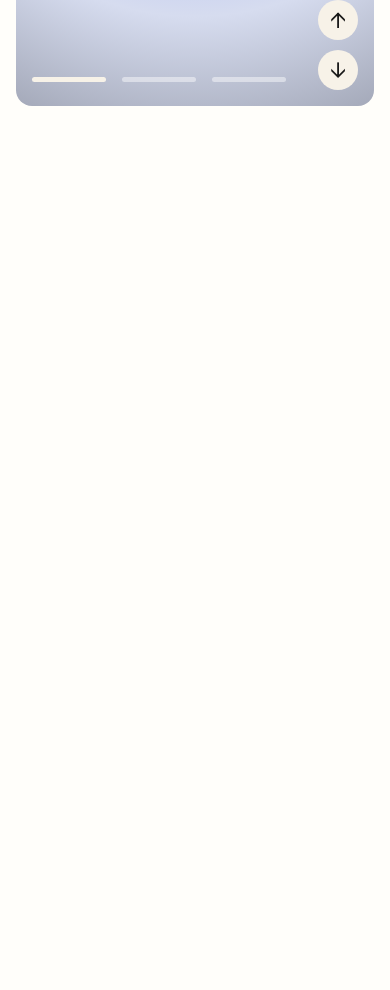
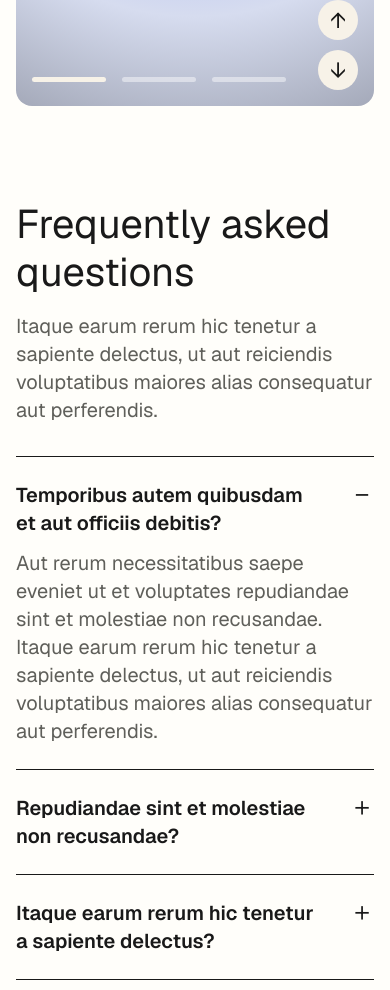
Before and after one commit to SpideyP00L/okta-assignment, a Next.js app: page / in a window 390 px wide. Shown: the part 1458-2448 px from the top of the page. Before the commit the page ends 1594 px from the top, so only its background shows below. Built offline with nearby package versions, Linux system fonts and the light colour scheme.

Commit message:
feat: add responsive FAQ section

```diff
--- a/src/app/page.tsx
+++ b/src/app/page.tsx
@@ -1,6 +1,7 @@
 import { Header } from "@/components/Header/Header";
 import { Hero } from "@/components/Hero/Hero";
 import { QuotesSection } from "@/components/Quotes/QuotesSection";
+import { FAQ } from "@/components/FAQ/FAQ";
 
 import { parseQuotes } from "@/lib/parseQuotes";
 import { getRandomQuotes } from "@/lib/getRandomQuotes";
@@ -17,6 +18,7 @@ export default function Home() {
         <Hero />
 
         <QuotesSection quotes={featuredQuotes} />
+        <FAQ />
       </main>
     </>
   );
--- /dev/null
+++ b/src/components/FAQ/FAQ.tsx
@@ -0,0 +1,56 @@
+import { FAQItem } from "./FAQItem";
+
+import {
+  AccordionGroup,
+  FAQHeading,
+  FAQInner,
+  FAQIntro,
+  FAQSection,
+  FAQSubcopy,
+} from "./faq.styles";
+
+const faqItems = [
+  {
+    question: "Temporibus autem quibusdam et aut officiis debitis?",
+    answer:
+      "Aut rerum necessitatibus saepe eveniet ut et voluptates repudiandae sint et molestiae non recusandae. Itaque earum rerum hic tenetur a sapiente delectus, ut aut reiciendis voluptatibus maiores alias consequatur aut perferendis.",
+  },
+  {
+    question: "Repudiandae sint et molestiae non recusandae?",
+    answer:
+      "Aut rerum necessitatibus saepe eveniet ut et voluptates repudiandae sint et molestiae non recusandae.",
+  },
+  {
+    question: "Itaque earum rerum hic tenetur a sapiente delectus?",
+    answer:
+      "Itaque earum rerum hic tenetur a sapiente delectus, ut aut reiciendis voluptatibus maiores alias consequatur aut perferendis.",
+  },
+];
+
+export function FAQ() {
+  return (
+    <FAQSection>
+      <FAQInner>
+        <FAQIntro>
+          <FAQHeading>Frequently asked questions</FAQHeading>
+
+          <FAQSubcopy>
+            Itaque earum rerum hic tenetur a sapiente delectus, ut aut
+            reiciendis voluptatibus maiores alias consequatur aut perferendis.
+          </FAQSubcopy>
+        </FAQIntro>
+
+        <AccordionGroup>
+          {faqItems.map((item, index) => (
+            <FAQItem
+              key={item.question}
+              question={item.question}
+              answer={item.answer}
+              defaultOpen={index === 0}
+            />
+          ))}
+        </AccordionGroup>
+      </FAQInner>
+    </FAQSection>
+  );
+}
--- /dev/null
+++ b/src/components/FAQ/FAQItem.tsx
@@ -0,0 +1,43 @@
+"use client";
+
+import { useState } from "react";
+
+import {
+  AccordionAnswer,
+  AccordionButton,
+  AccordionIcon,
+  AccordionItem,
+  AccordionQuestion,
+} from "./faq.styles";
+
+interface FAQItemProps {
+  question: string;
+  answer: string;
+  defaultOpen?: boolean;
+}
+
+export function FAQItem({
+  question,
+  answer,
+  defaultOpen = false,
+}: FAQItemProps) {
+  const [isOpen, setIsOpen] = useState(defaultOpen);
+
+  return (
+    <AccordionItem>
+      <AccordionButton
+        type="button"
+        aria-expanded={isOpen}
+        onClick={() => setIsOpen((current) => !current)}
+      >
+        <AccordionQuestion>{question}</AccordionQuestion>
+
+        <AccordionIcon aria-hidden="true">
+          {isOpen ? "−" : "+"}
+        </AccordionIcon>
+      </AccordionButton>
+
+      {isOpen && <AccordionAnswer>{answer}</AccordionAnswer>}
+    </AccordionItem>
+  );
+}
--- /dev/null
+++ b/src/components/FAQ/faq.styles.ts
@@ -0,0 +1,169 @@
+import styled from "styled-components";
+
+import { colors } from "@/styles/tokens";
+import { breakpoints } from "@/styles/breakpoints";
+
+export const FAQSection = styled.section`
+  width: 100%;
+
+  padding: 96px 144px;
+
+  box-sizing: border-box;
+
+  background: ${colors.snow};
+
+  @media (max-width: ${breakpoints.tablet}) {
+    padding: 64px 97px 96px;
+  }
+
+  @media (max-width: ${breakpoints.mobile}) {
+    padding: 64px 16px;
+  }
+`;
+
+export const FAQInner = styled.div`
+  width: min(100%, 1312px);
+
+  margin: 0 auto;
+
+  display: grid;
+  grid-template-columns: 600px minmax(0, 640px);
+
+  column-gap: 72px;
+
+  align-items: start;
+
+  @media (max-width: ${breakpoints.tablet}) {
+    width: 100%;
+
+    grid-template-columns: 1fr;
+
+    row-gap: 40px;
+  }
+
+  @media (max-width: ${breakpoints.mobile}) {
+    row-gap: 32px;
+  }
+`;
+
+export const FAQIntro = styled.div`
+  width: 100%;
+
+  display: flex;
+  flex-direction: column;
+
+  gap: 16px;
+
+  @media (max-width: ${breakpoints.tablet}) {
+    gap: 32px;
+  }
+
+  @media (max-width: ${breakpoints.mobile}) {
+    gap: 16px;
+  }
+`;
+
+export const FAQHeading = styled.h2`
+  margin: 0;
+
+  font-size: 40px;
+  line-height: 48px;
+  font-weight: 400;
+
+  color: ${colors.carbon};
+`;
+
+export const FAQSubcopy = styled.p`
+  margin: 0;
+
+  font-size: 20px;
+  line-height: 28px;
+  font-weight: 400;
+
+  color: ${colors.slate};
+`;
+
+export const AccordionGroup = styled.div`
+  width: 100%;
+
+  border-top: 1px solid ${colors.carbon};
+`;
+
+export const AccordionItem = styled.div`
+  width: 100%;
+
+  border-bottom: 1px solid ${colors.carbon};
+`;
+
+export const AccordionButton = styled.button`
+  width: 100%;
+
+  padding: 24px 0;
+
+  border: 0;
+
+  display: flex;
+  align-items: flex-start;
+  justify-content: space-between;
+
+  gap: 24px;
+
+  background: transparent;
+
+  color: ${colors.carbon};
+
+  text-align: left;
+
+  cursor: pointer;
+
+  appearance: none;
+
+  font-family: inherit;
+
+  &:focus-visible {
+    outline: 2px solid ${colors.carbon};
+    outline-offset: -2px;
+  }
+`;
+
+export const AccordionQuestion = styled.span`
+  flex: 1;
+
+  font-size: 20px;
+  line-height: 28px;
+  font-weight: 600;
+
+  color: ${colors.carbon};
+`;
+
+export const AccordionIcon = styled.span`
+  width: 24px;
+  height: 24px;
+
+  flex: 0 0 24px;
+
+  display: grid;
+  place-items: center;
+
+  font-size: 28px;
+  line-height: 24px;
+  font-weight: 300;
+
+  color: ${colors.carbon};
+`;
+
+export const AccordionAnswer = styled.p`
+  margin: -12px 0 24px;
+
+  padding-right: 48px;
+
+  font-size: 20px;
+  line-height: 28px;
+  font-weight: 400;
+
+  color: ${colors.slate};
+
+  @media (max-width: ${breakpoints.mobile}) {
+    padding-right: 0;
+  }
+`;
```
